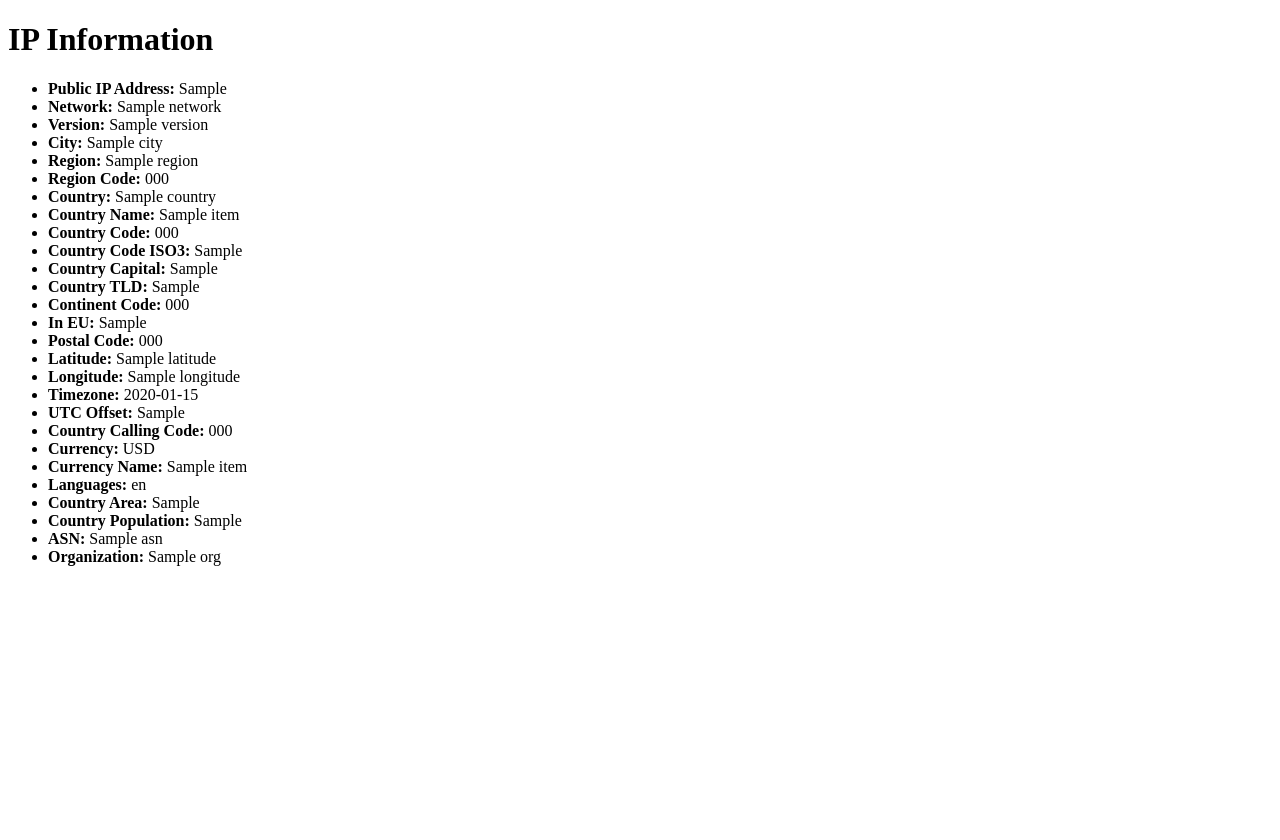
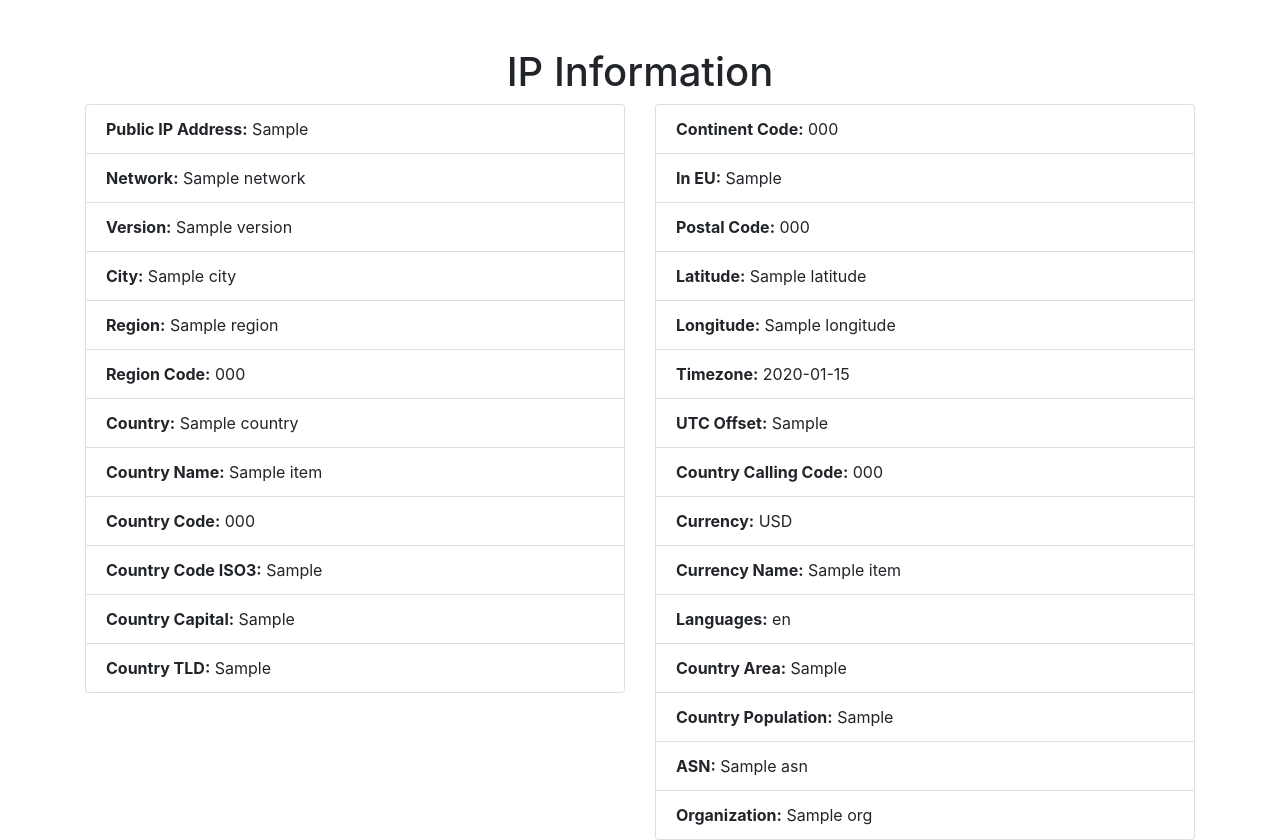
Before and after one commit to Aguerrow/IT26210-ProjectActivity3, a Flask app: page / in a window 1280 px wide. Before the commit the page ends 566 px from the top, so only its background shows below. Run offline with Flask 3, Linux system fonts and the light colour scheme; a database or web service that is not in the repository returns one stand-in record (values such as "Sample title"); data that the repository does not hold is empty; some libraries are stand-ins or nearby versions.

Commit message:
Designed Index.html
Di siya designed design, pinaganda lang ng unti

```diff
--- a/templates/index.html
+++ b/templates/index.html
@@ -4,44 +4,113 @@
     <meta charset="UTF-8" />
     <meta name="viewport" content="width=device-width, initial-scale=1.0" />
     <title>IP Information</title>
+    <!-- Bootstrap CSS -->
+    <link
+      href="https://stackpath.bootstrapcdn.com/bootstrap/4.5.2/css/bootstrap.min.css"
+      rel="stylesheet"
+    />
   </head>
   <body>
-    <h1>IP Information</h1>
-    <ul>
-      <li><strong>Public IP Address:</strong> {{ ip_info.ip }}</li>
-      <li><strong>Network:</strong> {{ ip_info.network }}</li>
-      <li><strong>Version:</strong> {{ ip_info.version }}</li>
-      <li><strong>City:</strong> {{ ip_info.city }}</li>
-      <li><strong>Region:</strong> {{ ip_info.region }}</li>
-      <li><strong>Region Code:</strong> {{ ip_info.region_code }}</li>
-      <li><strong>Country:</strong> {{ ip_info.country }}</li>
-      <li><strong>Country Name:</strong> {{ ip_info.country_name }}</li>
-      <li><strong>Country Code:</strong> {{ ip_info.country_code }}</li>
-      <li>
-        <strong>Country Code ISO3:</strong> {{ ip_info.country_code_iso3 }}
-      </li>
-      <li><strong>Country Capital:</strong> {{ ip_info.country_capital }}</li>
-      <li><strong>Country TLD:</strong> {{ ip_info.country_tld }}</li>
-      <li><strong>Continent Code:</strong> {{ ip_info.continent_code }}</li>
-      <li><strong>In EU:</strong> {{ ip_info.in_eu }}</li>
-      <li><strong>Postal Code:</strong> {{ ip_info.postal }}</li>
-      <li><strong>Latitude:</strong> {{ ip_info.latitude }}</li>
-      <li><strong>Longitude:</strong> {{ ip_info.longitude }}</li>
-      <li><strong>Timezone:</strong> {{ ip_info.timezone }}</li>
-      <li><strong>UTC Offset:</strong> {{ ip_info.utc_offset }}</li>
-      <li>
-        <strong>Country Calling Code:</strong> {{ ip_info.country_calling_code
-        }}
-      </li>
-      <li><strong>Currency:</strong> {{ ip_info.currency }}</li>
-      <li><strong>Currency Name:</strong> {{ ip_info.currency_name }}</li>
-      <li><strong>Languages:</strong> {{ ip_info.languages }}</li>
-      <li><strong>Country Area:</strong> {{ ip_info.country_area }}</li>
-      <li>
-        <strong>Country Population:</strong> {{ ip_info.country_population }}
-      </li>
-      <li><strong>ASN:</strong> {{ ip_info.asn }}</li>
-      <li><strong>Organization:</strong> {{ ip_info.org }}</li>
-    </ul>
+    <div class="container mt-5">
+      <h1 class="text-center">IP Information</h1>
+      <div class="row">
+        <div class="col-md-6">
+          <div class="list-group">
+            <div class="list-group-item">
+              <strong>Public IP Address:</strong> {{ ip_info.ip }}
+            </div>
+            <div class="list-group-item">
+              <strong>Network:</strong> {{ ip_info.network }}
+            </div>
+            <div class="list-group-item">
+              <strong>Version:</strong> {{ ip_info.version }}
+            </div>
+            <div class="list-group-item">
+              <strong>City:</strong> {{ ip_info.city }}
+            </div>
+            <div class="list-group-item">
+              <strong>Region:</strong> {{ ip_info.region }}
+            </div>
+            <div class="list-group-item">
+              <strong>Region Code:</strong> {{ ip_info.region_code }}
+            </div>
+            <div class="list-group-item">
+              <strong>Country:</strong> {{ ip_info.country }}
+            </div>
+            <div class="list-group-item">
+              <strong>Country Name:</strong> {{ ip_info.country_name }}
+            </div>
+            <div class="list-group-item">
+              <strong>Country Code:</strong> {{ ip_info.country_code }}
+            </div>
+            <div class="list-group-item">
+              <strong>Country Code ISO3:</strong> {{ ip_info.country_code_iso3
+              }}
+            </div>
+            <div class="list-group-item">
+              <strong>Country Capital:</strong> {{ ip_info.country_capital }}
+            </div>
+            <div class="list-group-item">
+              <strong>Country TLD:</strong> {{ ip_info.country_tld }}
+            </div>
+          </div>
+        </div>
+        <div class="col-md-6">
+          <div class="list-group">
+            <div class="list-group-item">
+              <strong>Continent Code:</strong> {{ ip_info.continent_code }}
+            </div>
+            <div class="list-group-item">
+              <strong>In EU:</strong> {{ ip_info.in_eu }}
+            </div>
+            <div class="list-group-item">
+              <strong>Postal Code:</strong> {{ ip_info.postal }}
+            </div>
+            <div class="list-group-item">
+              <strong>Latitude:</strong> {{ ip_info.latitude }}
+            </div>
+            <div class="list-group-item">
+              <strong>Longitude:</strong> {{ ip_info.longitude }}
+            </div>
+            <div class="list-group-item">
+              <strong>Timezone:</strong> {{ ip_info.timezone }}
+            </div>
+            <div class="list-group-item">
+              <strong>UTC Offset:</strong> {{ ip_info.utc_offset }}
+            </div>
+            <div class="list-group-item">
+              <strong>Country Calling Code:</strong> {{
+              ip_info.country_calling_code }}
+            </div>
+            <div class="list-group-item">
+              <strong>Currency:</strong> {{ ip_info.currency }}
+            </div>
+            <div class="list-group-item">
+              <strong>Currency Name:</strong> {{ ip_info.currency_name }}
+            </div>
+            <div class="list-group-item text-wrap text-break">
+              <strong>Languages:</strong> {{ ip_info.languages }}
+            </div>
+            <div class="list-group-item">
+              <strong>Country Area:</strong> {{ ip_info.country_area }}
+            </div>
+            <div class="list-group-item">
+              <strong>Country Population:</strong> {{ ip_info.country_population
+              }}
+            </div>
+            <div class="list-group-item">
+              <strong>ASN:</strong> {{ ip_info.asn }}
+            </div>
+            <div class="list-group-item">
+              <strong>Organization:</strong> {{ ip_info.org }}
+            </div>
+          </div>
+        </div>
+      </div>
+    </div>
+    <!-- Bootstrap JS and dependencies -->
+    <script src="https://code.jquery.com/jquery-3.5.1.slim.min.js"></script>
+    <script src="https://cdn.jsdelivr.net/npm/@popperjs/core@2.5.4/dist/umd/popper.min.js"></script>
+    <script src="https://stackpath.bootstrapcdn.com/bootstrap/4.5.2/js/bootstrap.min.js"></script>
   </body>
 </html>
```
